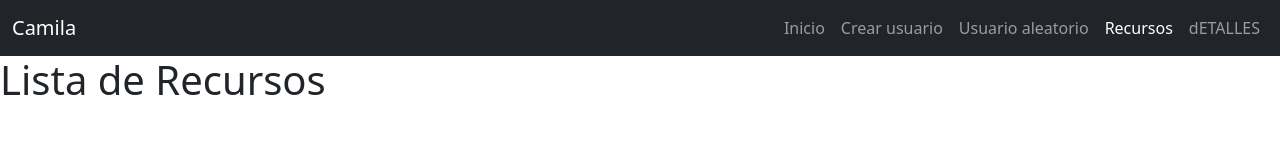
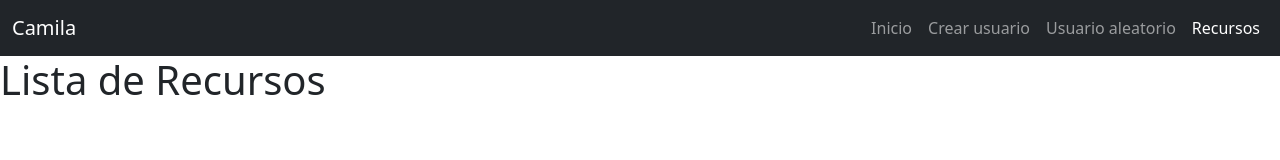
Before and after one commit to vyko-24/LandingFetch, a plain HTML site: page recursos.html in a window 1280 px wide. Drawn offline with nearby package versions, Linux system fonts and the light colour scheme; no server answers.

Commit message:
otra correccion en navbar

```diff
--- a/recursos.html
+++ b/recursos.html
@@ -31,9 +31,6 @@
                     <li class="nav-item">
                         <a class="nav-link active" href="recursos.html">Recursos</a>
                     </li>
-                    <li class="nav-item">
-                        <a class="nav-link" href="detailUser.html">dETALLES</a>
-                    </li>
                 </ul>
             </div>
         </div>
```
